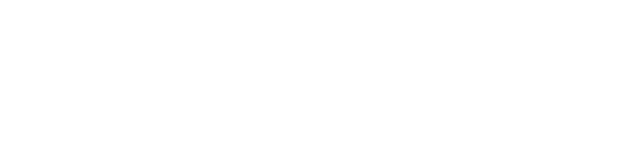
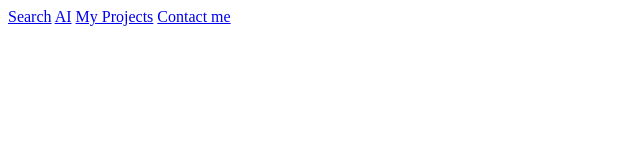
Before and after one commit to TShoPiZyT/TShoPiZyT.github.io, a plain HTML site: page index.html in a window 1280 px wide. Shown: the whole page, without its empty margins (0-640 px from the left). Drawn offline with Linux system fonts and the light colour scheme.

Commit message:
Update index.html

```diff
--- a/index.html
+++ b/index.html
@@ -4,6 +4,12 @@
   <title>\</title>
 </head>
 <body>
+  <header>
+    <a href="https://google.com">Search</a>
+    <a href="https://duck.ai">AI</a>
+    <a href="https://github.com/TShoPiZyT">My Projects</a>
+    <a href="about://blank">Contact me</a>
+  </header>
   <h1></h1>
 </body>
 </html>
```
